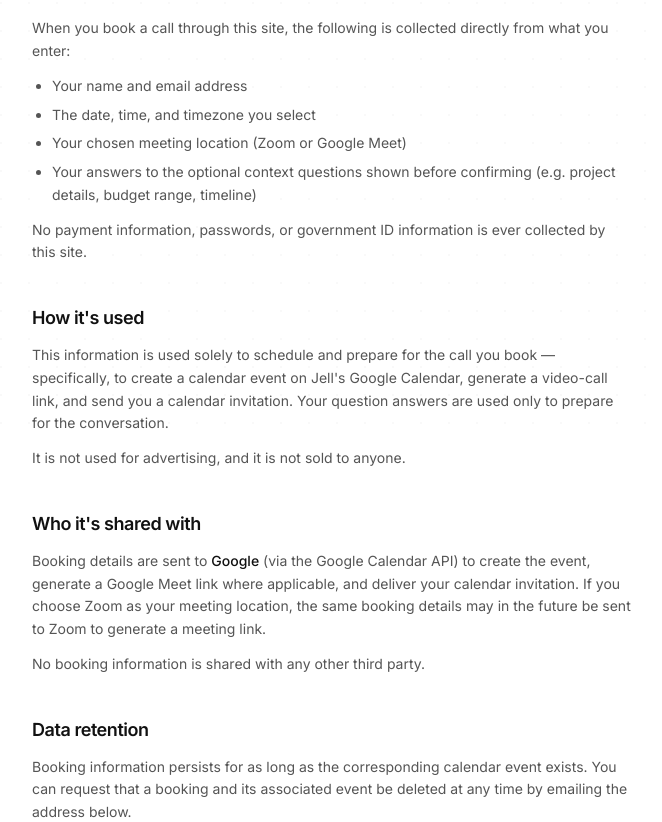
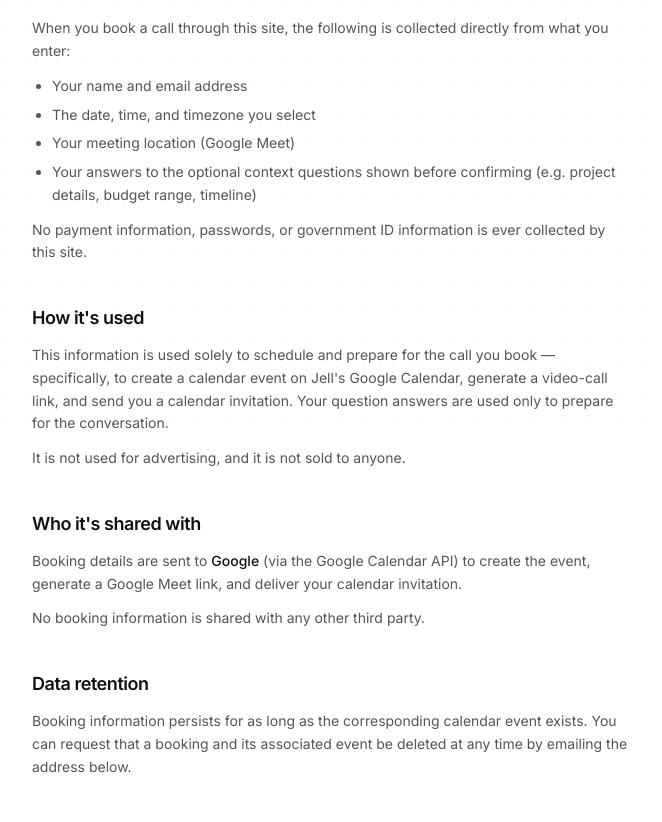
Before and after one commit to tradingleads/jell-portfolio, a Next.js app: page /privacy in a window 1280 px wide. Shown: the part 362-1184 px from the top of the page, without its empty margins (224-886 px from the left). Built offline with nearby package versions, Linux system fonts and the light colour scheme; a web font is replaced by a local one.

Commit message:
Remove remaining Zoom mentions from privacy policy

```diff
--- a/app/privacy/page.tsx
+++ b/app/privacy/page.tsx
@@ -47,7 +47,7 @@ export default function PrivacyPolicyPage() {
           <ul className="list-disc pl-5 space-y-1.5">
             <li>Your name and email address</li>
             <li>The date, time, and timezone you select</li>
-            <li>Your chosen meeting location (Zoom or Google Meet)</li>
+            <li>Your meeting location (Google Meet)</li>
             <li>Your answers to the optional context questions shown before confirming (e.g. project details, budget range, timeline)</li>
           </ul>
           <p>No payment information, passwords, or government ID information is ever collected by this site.</p>
@@ -65,9 +65,8 @@ export default function PrivacyPolicyPage() {
         <Section title="Who it's shared with">
           <p>
             Booking details are sent to <strong className="text-[var(--text-primary)] font-medium">Google</strong> (via
-            the Google Calendar API) to create the event, generate a Google Meet link where applicable, and deliver your
-            calendar invitation. If you choose Zoom as your meeting location, the same booking details may in the future
-            be sent to Zoom to generate a meeting link.
+            the Google Calendar API) to create the event, generate a Google Meet link, and deliver your calendar
+            invitation.
           </p>
           <p>No booking information is shared with any other third party.</p>
         </Section>
```
